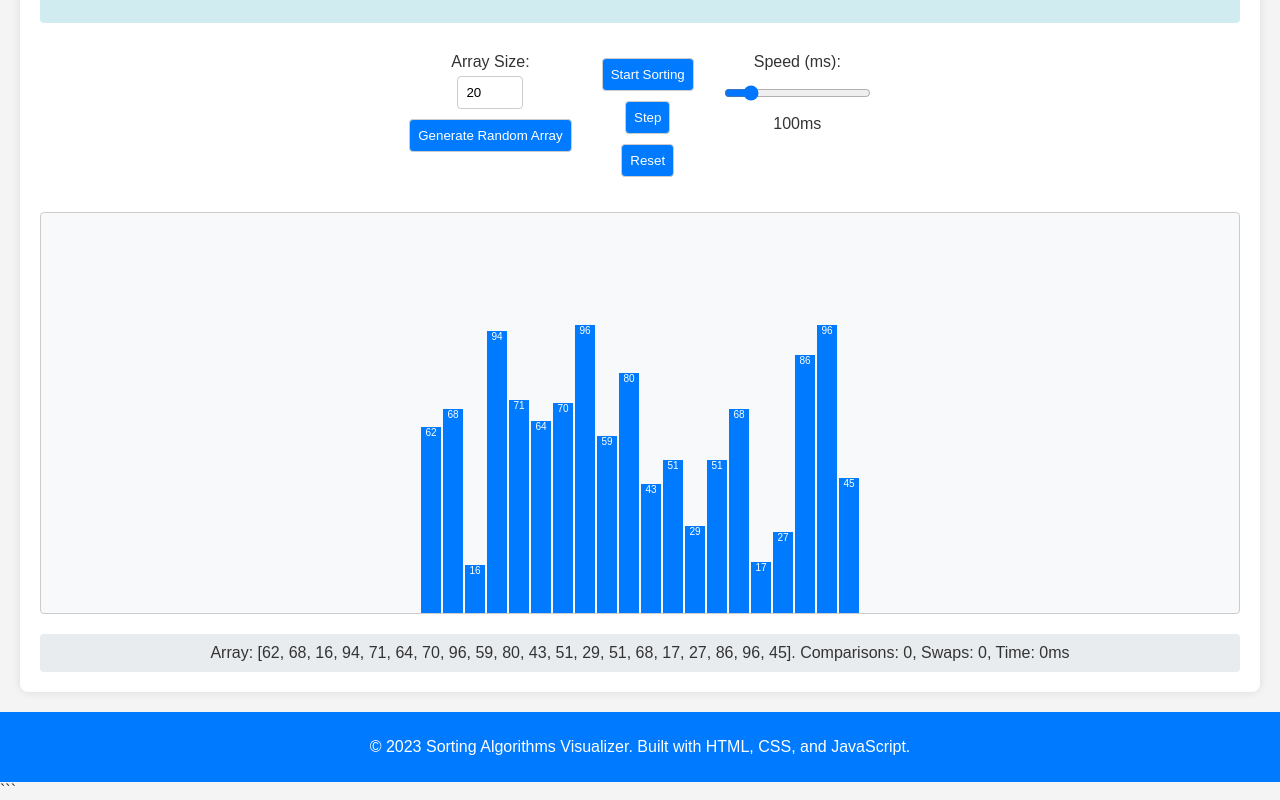
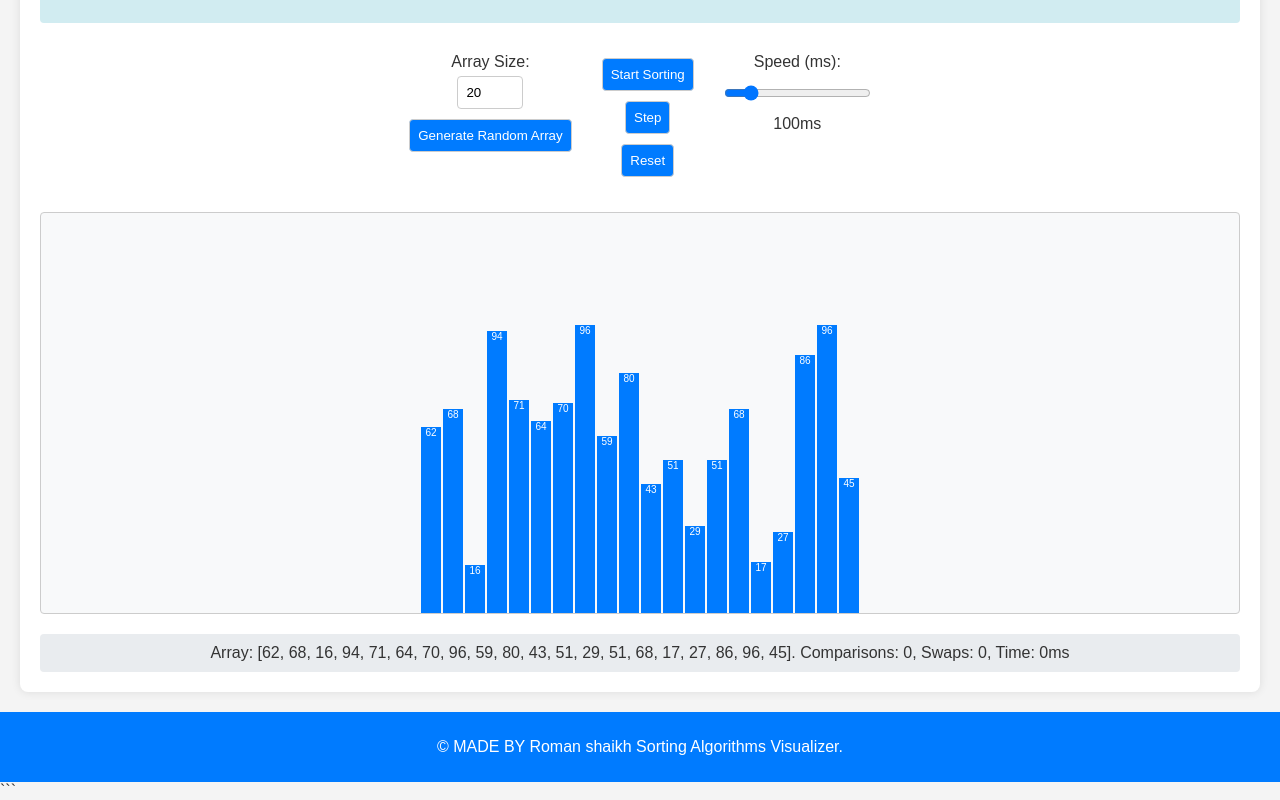
Before and after one commit to Ruman1213/Sorting-Algorithms-Visualizer, a plain HTML site: page index.html in a window 1280 px wide. Shown: the part 357-1157 px from the top of the page. Drawn offline with Linux system fonts and the light colour scheme.

Commit message:
Update index.html

```diff
--- a/index.html
+++ b/index.html
@@ -4,7 +4,7 @@
 <head>
     <meta charset="UTF-8">
     <meta name="viewport" content="width=device-width, initial-scale=1.0">
-    <title>Sorting Algorithms Visualizer - Mini Project</title>
+    <title>Sorting Algorithms Visualizer </title>
     <style>
         body {
             font-family: Arial, sans-serif;
@@ -163,7 +163,7 @@
         <div class="results" id="results">Array: Not generated. Comparisons: 0, Swaps: 0, Time: 0ms</div>
     </div>
     <footer>
-        <p>&copy; 2023 Sorting Algorithms Visualizer. Built with HTML, CSS, and JavaScript.</p>
+        <p>&copy; MADE BY Roman shaikh Sorting Algorithms Visualizer.</p>
     </footer>
 
     <script>
```
